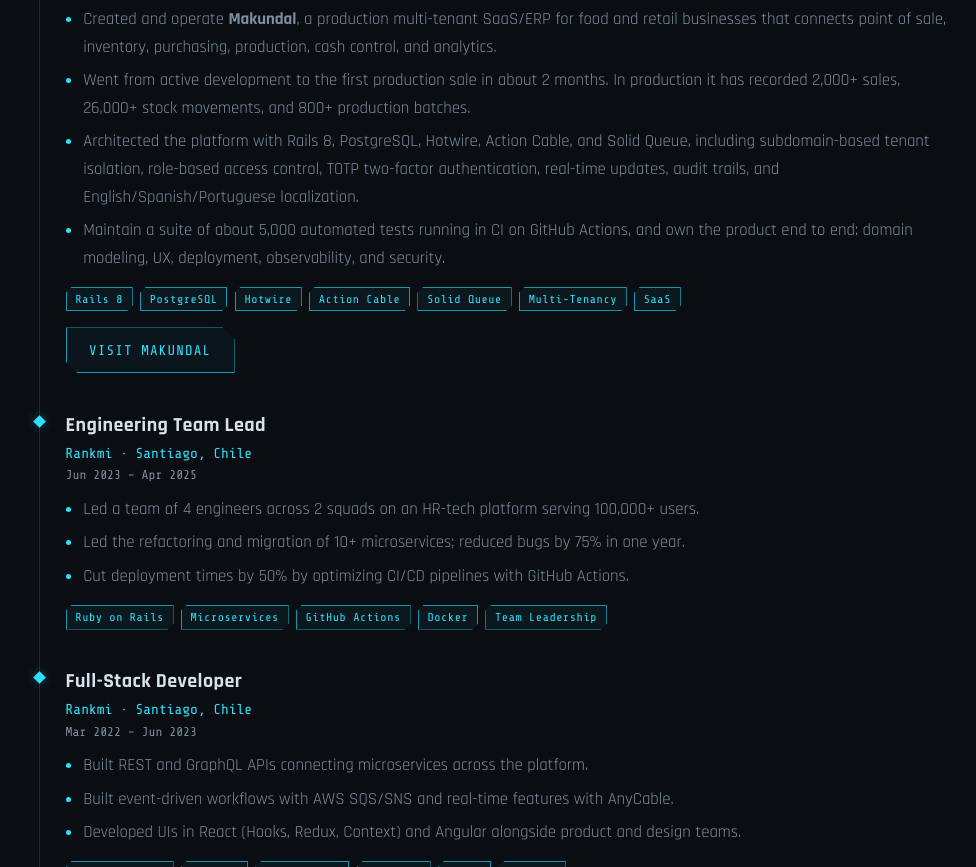
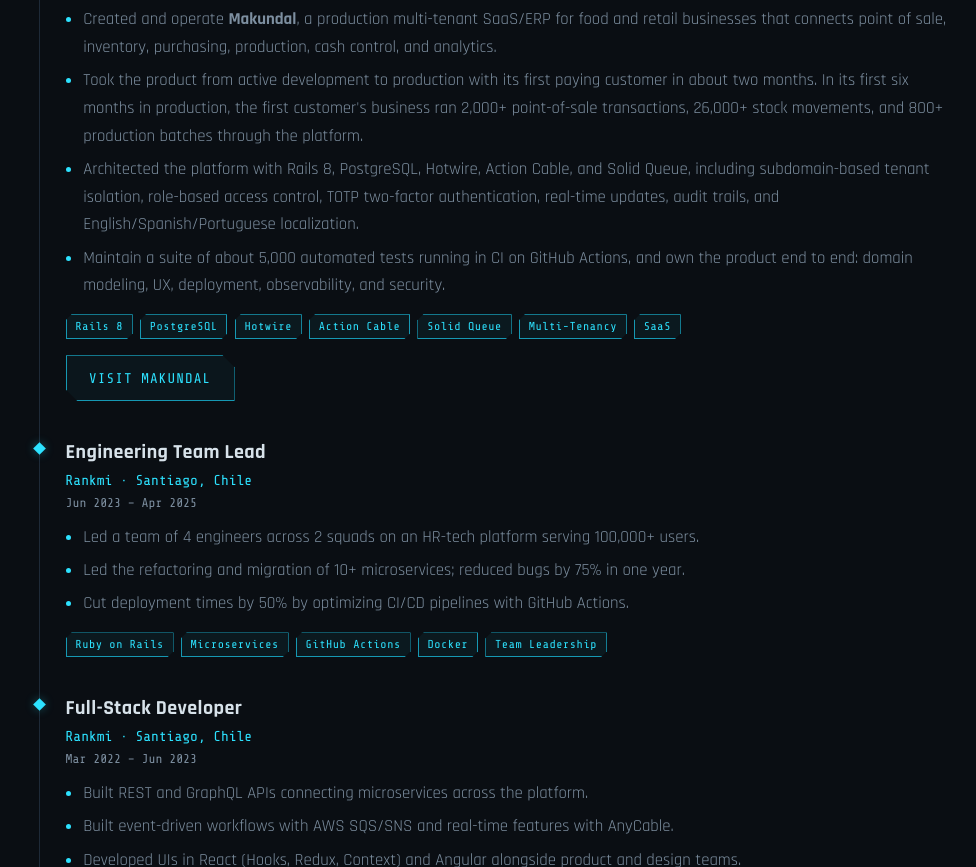
Before and after one commit to AlirioDS/AlirioDS.github.io, a plain HTML site: page index.html in a window 1280 px wide. Shown: the part 1827-2694 px from the top of the page, without its empty margins (145-1121 px from the left). Drawn offline with Linux system fonts and the light colour scheme.

Commit message:
Makundal: describe metrics as the first customer's transactions (EN)
The numbers are the first customer's point-of-sale transactions, not Makundal's own sales,
and the product went live with its first paying customer.

Co-Authored-By: Claude Opus 5.5 <noreply@anthropic.com>

```diff
--- a/index.html
+++ b/index.html
@@ -197,7 +197,7 @@
       <p class="period">Oct 2025 – Present · Built and launched in 2026</p>
       <ul>
         <li>Created and operate <strong>Makundal</strong>, a production multi-tenant SaaS/ERP for food and retail businesses that connects point of sale, inventory, purchasing, production, cash control, and analytics.</li>
-        <li>Went from active development to the first production sale in about 2 months. In production it has recorded 2,000+ sales, 26,000+ stock movements, and 800+ production batches.</li>
+        <li>Took the product from active development to production with its first paying customer in about two months. In its first six months in production, the first customer's business ran 2,000+ point-of-sale transactions, 26,000+ stock movements, and 800+ production batches through the platform.</li>
         <li>Architected the platform with Rails 8, PostgreSQL, Hotwire, Action Cable, and Solid Queue, including subdomain-based tenant isolation, role-based access control, TOTP two-factor authentication, real-time updates, audit trails, and English/Spanish/Portuguese localization.</li>
         <li>Maintain a suite of about 5,000 automated tests running in CI on GitHub Actions, and own the product end to end: domain modeling, UX, deployment, observability, and security.</li>
       </ul>
```
